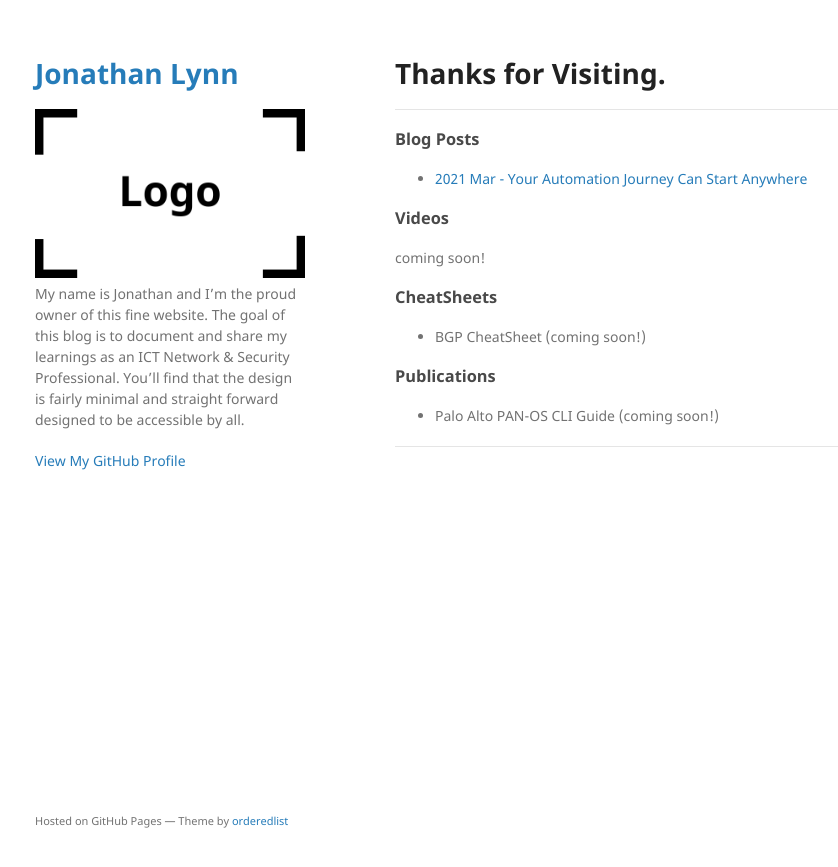
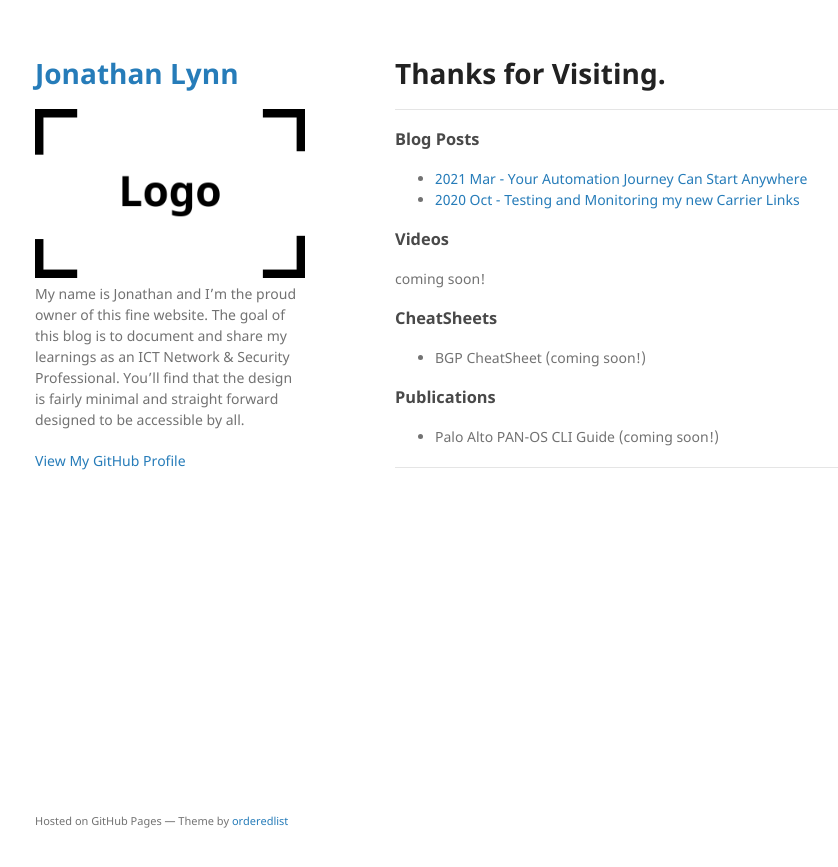
Before and after one commit to jonathanLynn/jonathanlynn.github.io, a Jekyll site: the page built from index.md, in a window 1280 px wide. Shown: the top 867 px of the page, without its empty margins (175-1013 px from the left). Built offline with Jekyll 4.4.1, drawn with Linux system fonts in a browser that asks for light colours; our own code applies the rules of GitHub Pages for plain Markdown files.

Commit message:
Update index.md

```diff
--- a/index.md
+++ b/index.md
@@ -8,6 +8,7 @@ layout: default
 ### Blog Posts
 
 * [2021 Mar - Your Automation Journey Can Start Anywhere](./blog-2021-startyourautomationjourney.html)
+* [2020 Oct - Testing and Monitoring my new Carrier Links](./blog-2021-remoteofficelinktesting.html)
 
 ### Videos
 
```
